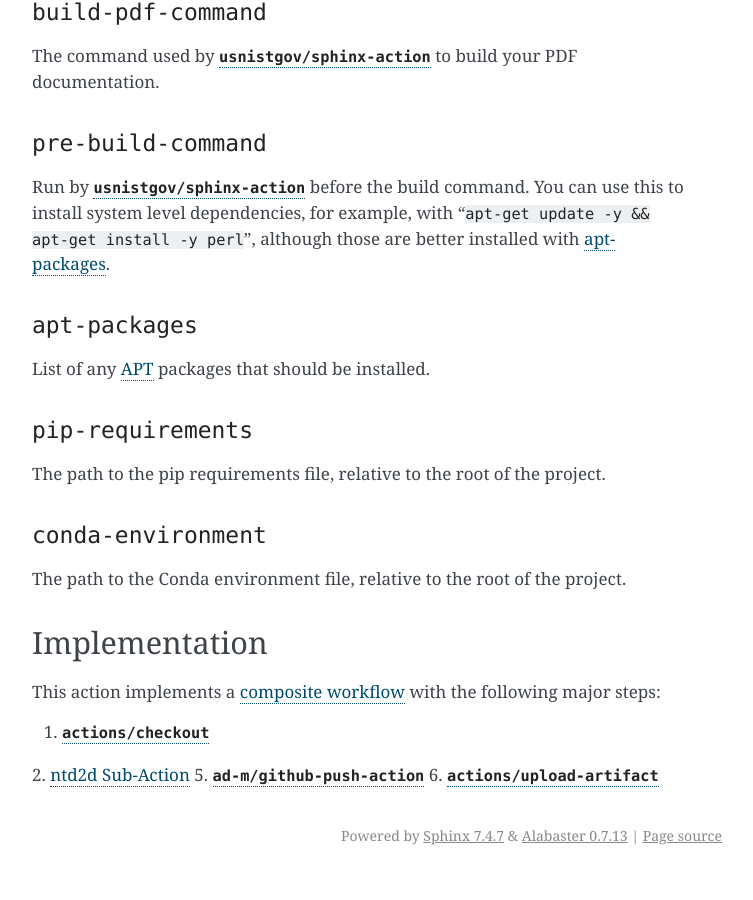
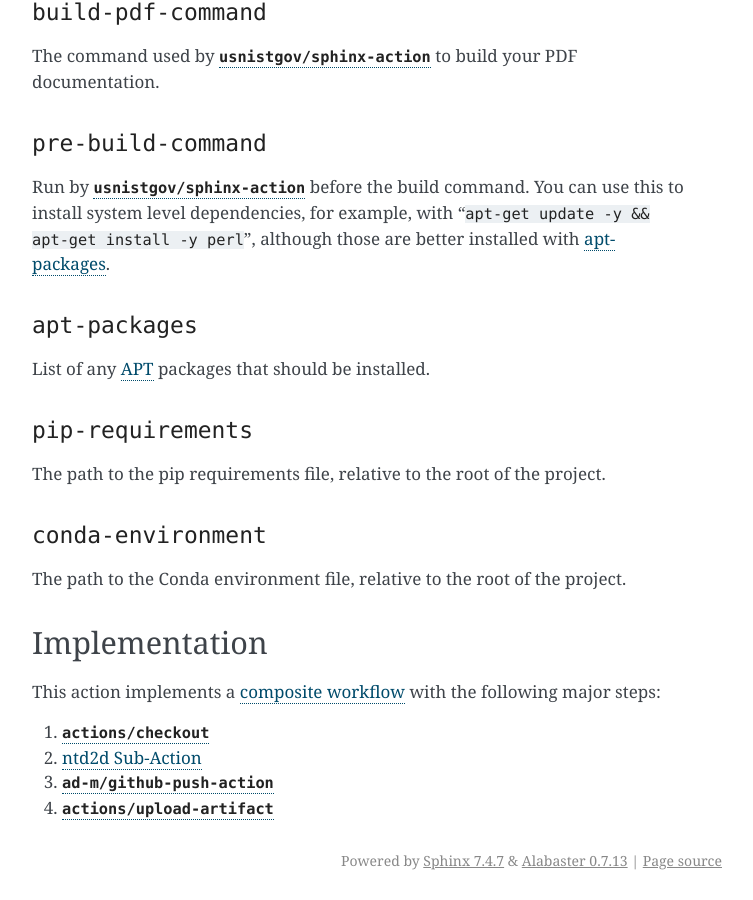
Before and after one commit to usnistgov/Docs4NIST, a Sphinx documentation site: the page built from docs/nistthedocs2death.rst, in a window 1280 px wide and 900 px high, scrolled down 1776 px. Shown: the whole window, without its empty margins (388-1141 px from the left). Built offline with Sphinx 7.4.7, drawn with Linux system fonts in a browser that asks for light colours; before the commit the page ends 2651 px from its top, so only the background shows below that.

Commit message:
Fix more sphinx references

```diff
--- a/docs/nistthedocs2death.rst
+++ b/docs/nistthedocs2death.rst
@@ -135,8 +135,8 @@ with the following major steps:
 
 1. |checkout|_
 2. :ref:`NTD2D`
-5. |github-push-action|_
-6. |upload-artifact|_
+3. |github-push-action|_
+4. |upload-artifact|_
 
 
 .. |checkout|       replace:: ``actions/checkout``
--- a/docs/ntd2d.rst
+++ b/docs/ntd2d.rst
@@ -134,8 +134,9 @@ Implementation
 This action implements a `Docker workflow step
 <https://docs.github.com/en/actions/creating-actions/creating-a-docker-container-action>`_.
 The Docker ``ENTRYPOINT``
+
 - installs any specified :ref:`APTPACKAGES`, :ref:`PIPREQUIREMENTS`,
-  and :ref:`CONDAENVIRONMENT`.
+  and :ref:`CONDAENVIRONMENT`,
 - wraps the `Sphinx configuration directory
   <https://www.sphinx-doc.org/en/master/usage/configuration.html>`_ in a
   :class:`~ntd2d_action.borgedsphinxdocs.BorgedSphinxDocs` object,
```
Also changed, not shown: docs/customization.rst (+4 -3 lines).
